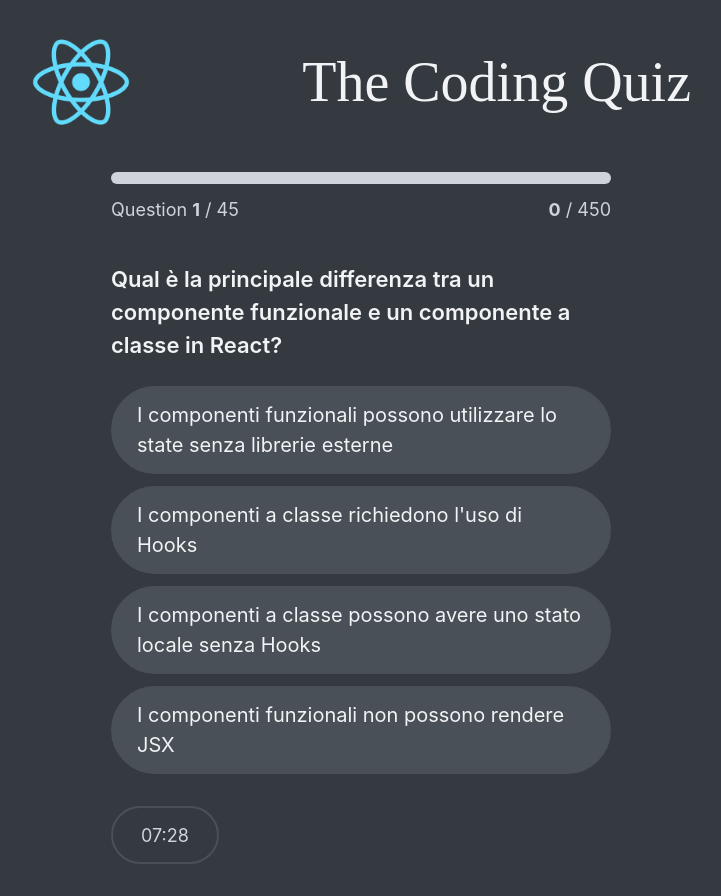
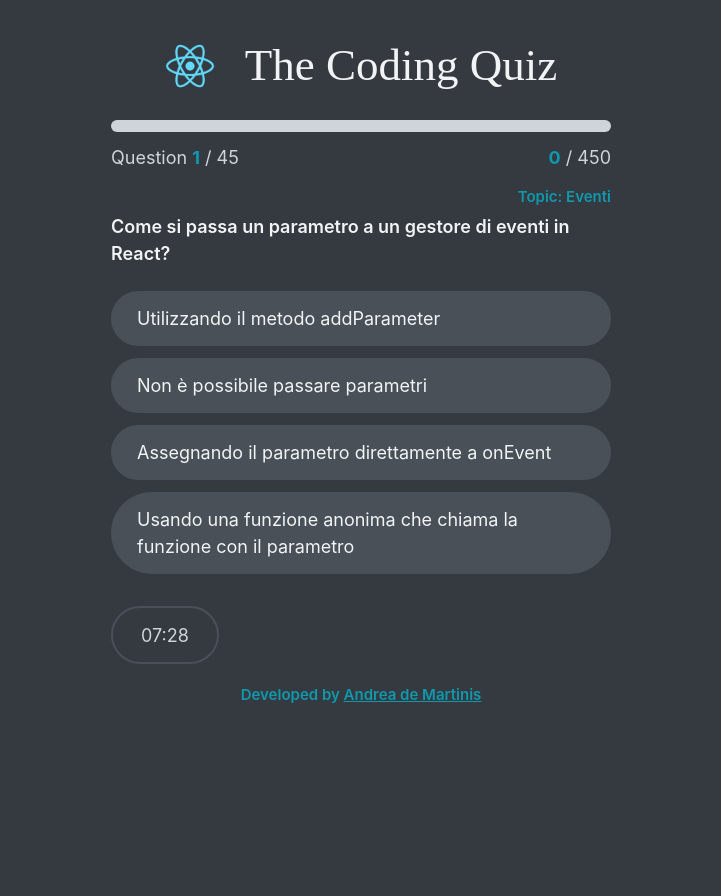
Before and after one commit to AndreadeMartinis/coding-quiz, a Next.js app: page / in a window 1280 px wide. Both pictures are taken after a click on the button "Cominciamo!". Shown: the whole page, without its empty margins (279-1000 px from the left). After the commit the page ends 800 px from the top, so only its background shows below. Built offline with nearby package versions, Linux system fonts and the light colour scheme; a web font is replaced by a local one.

Commit message:
Aggiustate dimensioni del layout, aggiunto link al portfolio

```diff
--- a/app/components/Question.js
+++ b/app/components/Question.js
@@ -1,12 +1,15 @@
 import Options from "./Options";
 import { useQuiz } from "../contexts/QuizContext";
+import { stringUppercase } from "../lib/utilities";
 
 function Question() {
   const { questions, index } = useQuiz();
   const question = questions.at(index);
+  const topic = question.topic;
 
   return (
     <div className="box-question">
+      <h5>Topic: {stringUppercase(topic)}</h5>
       <h4>{question.question}</h4>
       <Options question={question} />
     </div>
--- a/app/components/QuizApp.js
+++ b/app/components/QuizApp.js
@@ -10,6 +10,7 @@ import FinishScreen from "./FinishScreen";
 import Footer from "./Footer";
 import Timer from "./Timer";
 import { useQuiz } from "../contexts/QuizContext";
+import Signature from "./Signature";
 
 export default function App() {
   const { status } = useQuiz();
@@ -34,6 +35,7 @@ export default function App() {
         )}
         {status === "finished" && <FinishScreen />}
       </Main>
+      <Signature />
     </div>
   );
 }
--- /dev/null
+++ b/app/components/Signature.js
@@ -0,0 +1,15 @@
+import Link from "next/link";
+
+function Signature() {
+  return (
+    <Link
+      href="https://www.andreademartinis.it/"
+      target="_blank"
+      className="signature"
+    >
+      Developed by <span>Andrea de Martinis</span>
+    </Link>
+  );
+}
+
+export default Signature;
--- a/app/components/StartScreen.js
+++ b/app/components/StartScreen.js
@@ -1,4 +1,5 @@
 import { useQuiz } from "../contexts/QuizContext";
+import { stringUppercase } from "../lib/utilities";
 
 function StartScreen() {
   const {
@@ -7,10 +8,6 @@ function StartScreen() {
     questions,
     settings: { language, topic, difficulty, numQuestionsSel },
   } = useQuiz();
-
-  function stringUppercase(string) {
-    return string.charAt(0).toUpperCase() + string.slice(1);
-  }
 
   const handleLanguageChange = (e) => {
     dispatch({
@@ -127,3 +124,9 @@ function StartScreen() {
 }
 
 export default StartScreen;
+
+/*
+
+- Aggiunta salvataggio record nei cookie
+
+*/
--- a/app/contexts/QuizContext.js
+++ b/app/contexts/QuizContext.js
@@ -1,6 +1,5 @@
-"use client";
-
 import { createContext, useContext, useReducer, useEffect } from "react";
+import { shuffle } from "../lib/utilities"; // Se non hai una funzione di shuffle, crea una
 
 const QuizContext = createContext();
 
@@ -77,6 +76,7 @@ function reducer(state, action) {
       return {
         ...initialState,
         allQuestions: state.allQuestions,
+        questions: state.allQuestions,
         highscore: state.highscore,
         status: "dataLoaded",
       };
@@ -130,7 +130,22 @@ function QuizProvider({ children }) {
       filteredQuestions = filteredQuestions.slice(0, Number(numQuestionsSel));
     }
 
-    return filteredQuestions;
+    return shuffle(filteredQuestions);
+  }
+
+  function randomizeAnswers(questions) {
+    return questions.map((question) => {
+      const shuffledOptions = shuffle([...question.options]);
+      const correctOption = shuffledOptions.indexOf(
+        question.options[question.correctOption]
+      );
+
+      return {
+        ...question,
+        options: shuffledOptions,
+        correctOption,
+      };
+    });
   }
 
   useEffect(() => {
@@ -145,7 +160,9 @@ function QuizProvider({ children }) {
     fetch(fileToFetch)
       .then((res) => res.json())
       .then((data) => {
-        dispatch({ type: "dataReceived", payload: data.questions });
+        // Applica la randomizzazione delle risposte
+        const randomizedQuestions = randomizeAnswers(data.questions);
+        dispatch({ type: "dataReceived", payload: randomizedQuestions });
       })
       .catch(() => dispatch({ type: "dataFailed" }));
   }, [language]);
--- a/app/globals.css
+++ b/app/globals.css
@@ -52,10 +52,10 @@ body {
 
 .app-header {
   width: 66rem;
-  margin-bottom: 4rem;
+  margin-bottom: 2rem;
   display: flex;
   align-items: center;
-  justify-content: space-between;
+  justify-content: center;
 }
 
 .error {
@@ -68,7 +68,7 @@ body {
 }
 
 img {
-  width: 10rem;
+  width: 5rem;
 }
 
 button img {
@@ -80,12 +80,13 @@ button:has(img) {
   align-items: center;
   gap: 1rem;
   color: var(--color-theme-light) !important;
+  margin-bottom: 2rem;
 }
 
 h1 {
   font-family: "Codystar";
-  font-size: 5.6rem;
-  margin-left: 2rem;
+  font-size: 4.5rem;
+  margin-left: 3rem;
 }
 
 h2 {
@@ -133,7 +134,7 @@ h5 span {
 }
 
 .progress {
-  margin-bottom: 4rem;
+  margin-bottom: 1.5rem;
   display: grid;
   justify-content: space-between;
   gap: 1.2rem;
@@ -147,6 +148,10 @@ progress {
   width: 100%;
   height: 12px;
   grid-column: 1 / -1;
+}
+
+.progress strong {
+  color: #1098ad;
 }
 
 ::-webkit-progress-bar {
@@ -195,6 +200,18 @@ progress {
   margin-top: 3rem;
 }
 
+.box-question h4 {
+  font-size: 1.8rem;
+}
+
+.box-question h5 {
+  font-size: 1.5rem;
+  font-weight: 600;
+  margin-bottom: 0.5rem;
+  text-align: end;
+  color: var(--color-theme);
+}
+
 .btn {
   display: block;
   font-family: inherit;
@@ -239,6 +256,7 @@ progress {
 .btn-option {
   width: 100%;
   text-align: left;
+  font-size: 1.8rem;
 }
 
 .btn-option.correct {
@@ -343,6 +361,17 @@ progress {
   padding: 0.8rem;
 }
 
+.signature {
+  font-size: 1.5rem;
+  color: #1098ad;
+  font-weight: 600;
+  padding-top: 2rem;
+}
+
+.signature span {
+  text-decoration: underline;
+}
+
 @media (max-width: 500px) {
   .main {
     width: 100%;
@@ -354,9 +383,17 @@ progress {
   }
   .app-header {
     width: 100%;
-    margin-bottom: 4rem;
+    margin-bottom: 2rem;
     justify-content: center;
     gap: 1rem;
+  }
+  progress {
+    height: 8px;
+  }
+  .progress {
+    margin-bottom: 1.5rem;
+    gap: 1.2rem;
+    font-size: 1.6rem;
   }
   img {
     width: 3rem;
@@ -428,4 +465,8 @@ progress {
   .box-dropdown + h3 {
     margin-top: 3rem;
   }
+  footer a {
+    font-size: 1.2rem;
+    left: 25%;
+  }
 }
--- /dev/null
+++ b/app/lib/utilities.js
@@ -0,0 +1,11 @@
+export function shuffle(array) {
+  for (let i = array.length - 1; i > 0; i--) {
+    const j = Math.floor(Math.random() * (i + 1));
+    [array[i], array[j]] = [array[j], array[i]]; // scambia gli elementi
+  }
+  return array;
+}
+
+export function stringUppercase(string) {
+  return string.charAt(0).toUpperCase() + string.slice(1);
+}
```
